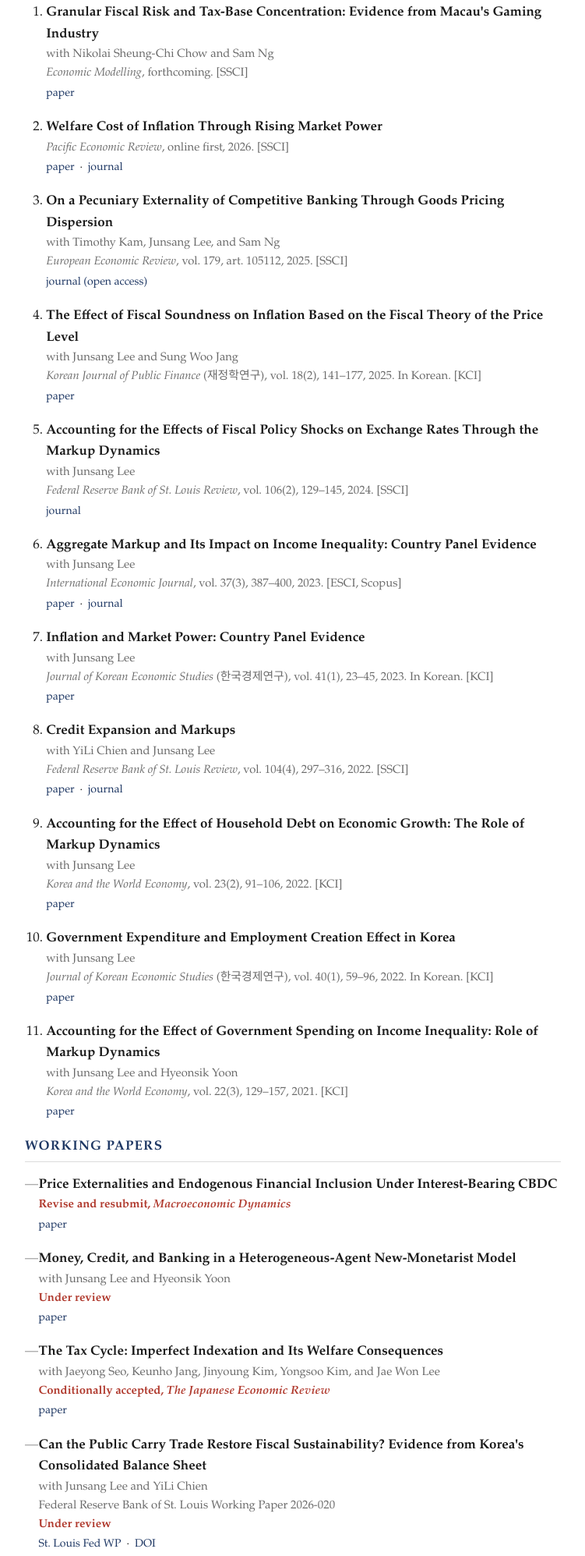
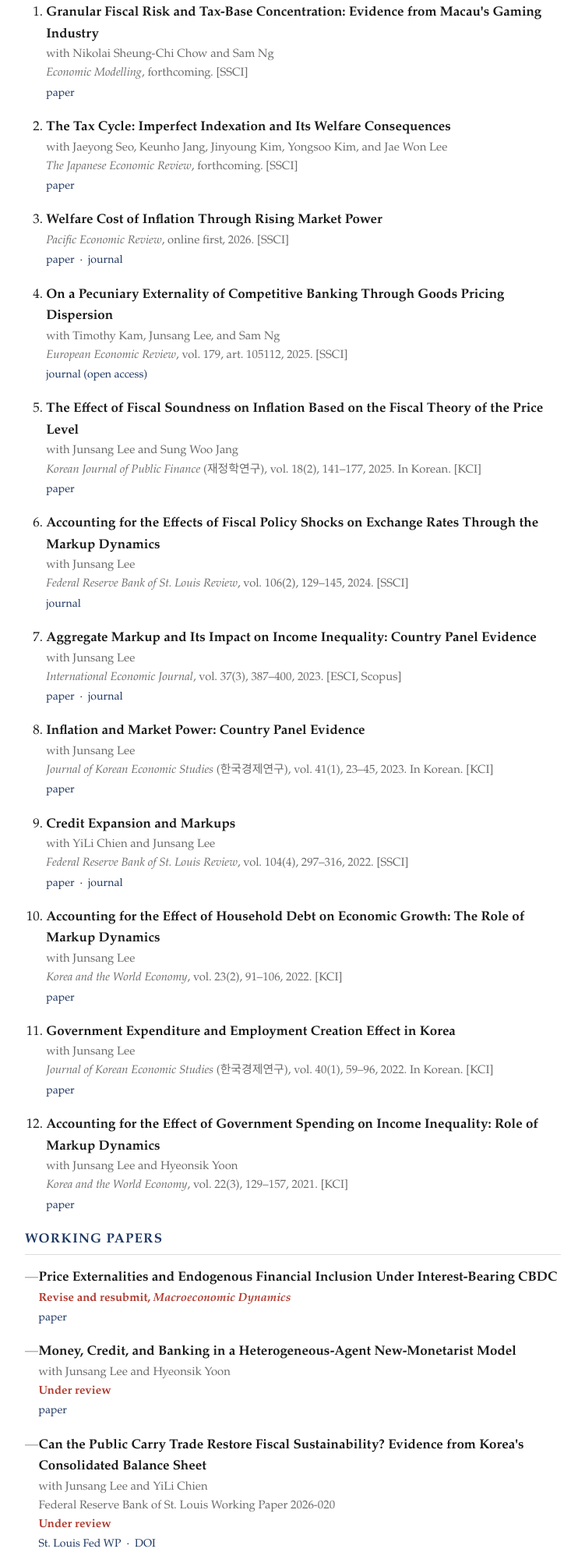
Before and after one commit to hslee0120/hslee0120.github.io, a plain HTML site: page research.html in a window 1280 px wide. Shown: the part 281-2276 px from the top of the page at 78% size, without its empty margins (264-1015 px from the left). Drawn offline with Linux system fonts and the light colour scheme.

Commit message:
Tax Cycle accepted at The Japanese Economic Review: move to Publications (forthcoming, SSCI); update CV
Co-Authored-By: Claude Opus 5.5 <noreply@anthropic.com>

```diff
--- a/research.html
+++ b/research.html
@@ -31,6 +31,13 @@
       <span class="co">with Nikolai Sheung-Chi Chow and Sam Ng</span>
       <span class="ven"><em>Economic Modelling</em>, forthcoming. [SSCI]</span>
       <span class="act"><a href="papers/macau-granular-fiscal-risk.pdf">paper</a></span>
+    </li>
+
+    <li>
+      <span class="ttl">The Tax Cycle: Imperfect Indexation and Its Welfare Consequences</span>
+      <span class="co">with Jaeyong Seo, Keunho Jang, Jinyoung Kim, Yongsoo Kim, and Jae Won Lee</span>
+      <span class="ven"><em>The Japanese Economic Review</em>, forthcoming. [SSCI]</span>
+      <span class="act"><a href="papers/tax-cycle.pdf">paper</a></span>
     </li>
 
     <li>
@@ -123,13 +130,6 @@
     </li>
 
     <li>
-      <span class="ttl">The Tax Cycle: Imperfect Indexation and Its Welfare Consequences</span>
-      <span class="co">with Jaeyong Seo, Keunho Jang, Jinyoung Kim, Yongsoo Kim, and Jae Won Lee</span>
-      <span class="st">Conditionally accepted, <em>The Japanese Economic Review</em></span>
-      <span class="act"><a href="papers/tax-cycle.pdf">paper</a></span>
-    </li>
-
-    <li>
       <span class="ttl">Can the Public Carry Trade Restore Fiscal Sustainability? Evidence from Korea's Consolidated Balance Sheet</span>
       <span class="co">with Junsang Lee and YiLi Chien</span>
       <span class="ven">Federal Reserve Bank of St.&nbsp;Louis Working Paper 2026-020</span>
```
Also changed, not shown: 1 other file.
